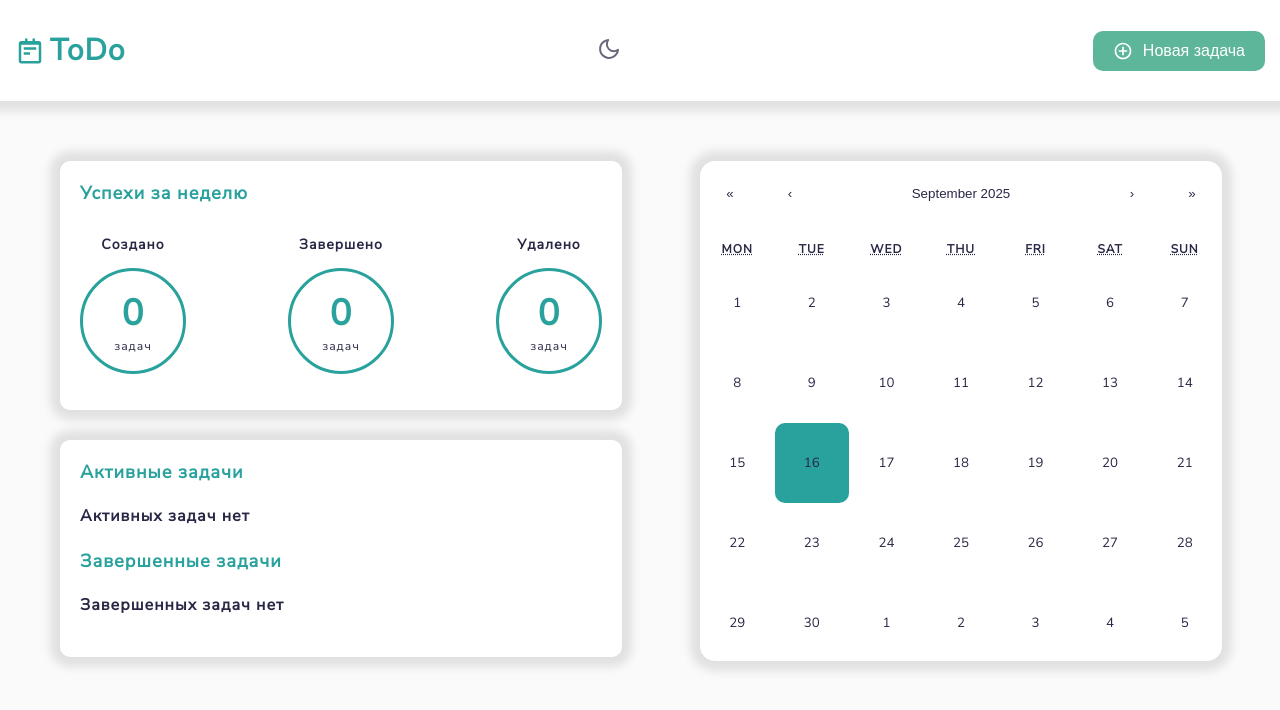
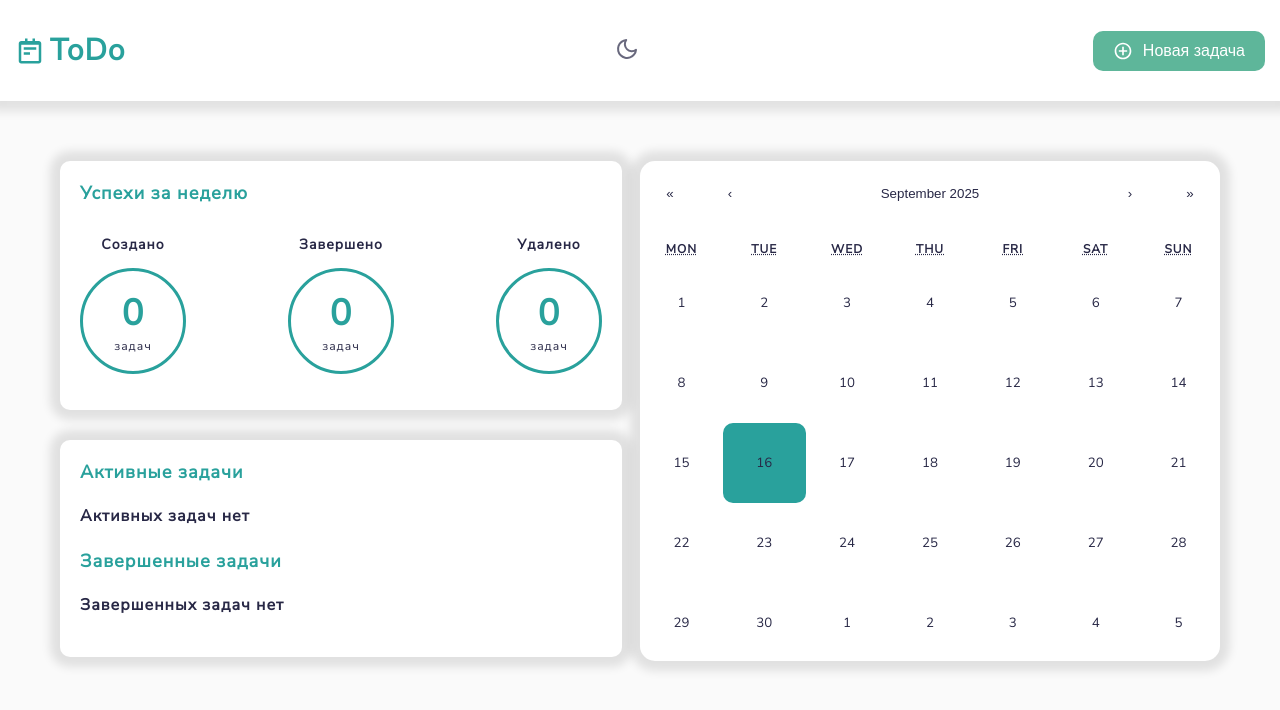
Before and after one commit to xinbreak/todo-list-app, a React (Vite) app: page / in a window 1280 px wide. Shown: the top 710 px of the page. Built offline with nearby package versions, Linux system fonts and the light colour scheme.

Commit message:
Fixed light/dark theme button position

```diff
--- a/src/components/Header/Header.module.css
+++ b/src/components/Header/Header.module.css
@@ -31,6 +31,7 @@
 }
 
 .themeIcon {
+  margin-left: 35px;
   width: 24px;
   height: 24px;
 }
--- a/src/components/UI/Calendar.css
+++ b/src/components/UI/Calendar.css
@@ -1,6 +1,5 @@
 .react-calendar {
-  margin-left: 60px;
-  width: 90%;
+  width: 100%;
   height: 500px;
   background: var(--component-color);
   border-radius: 15px;
```
